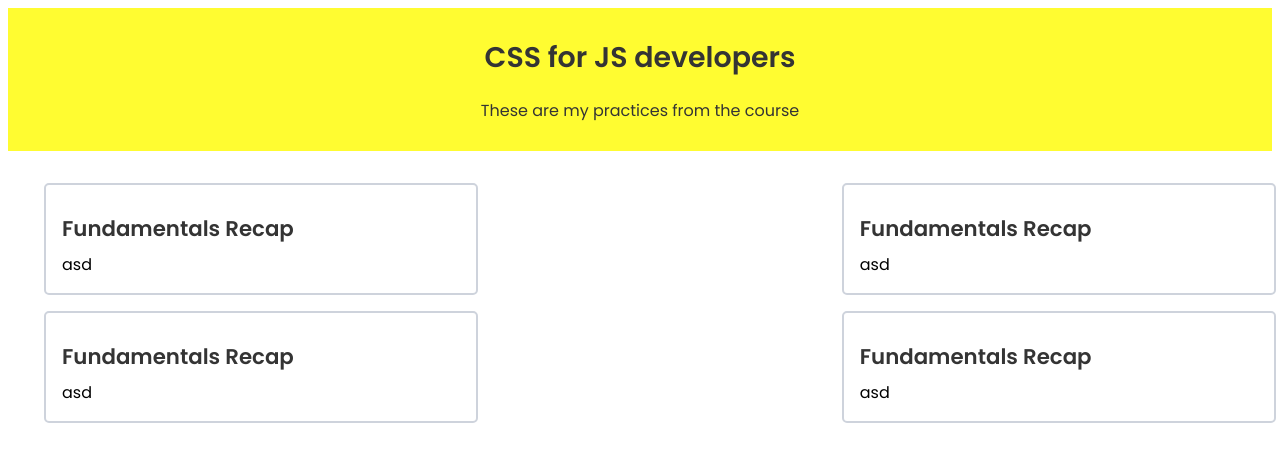
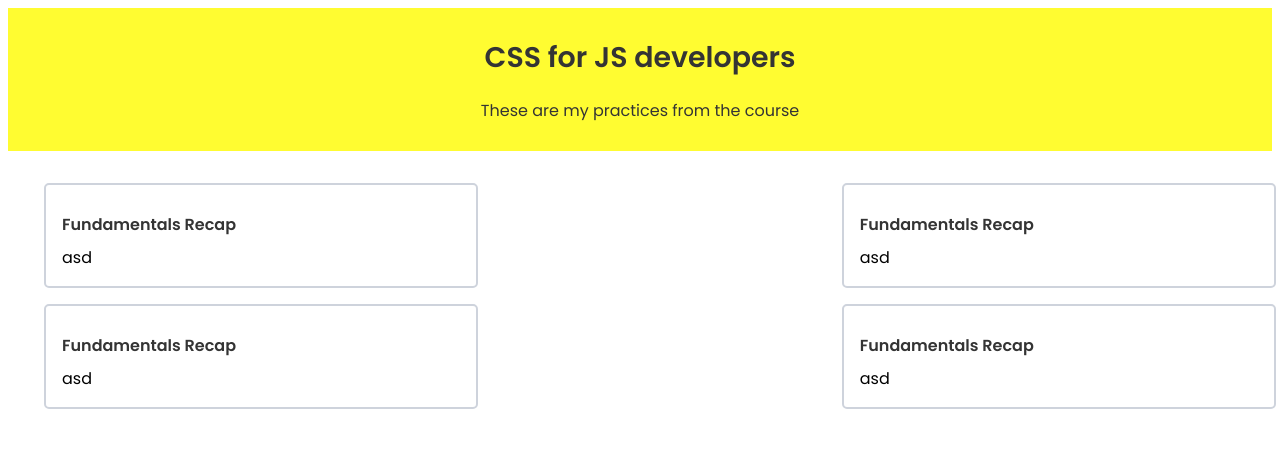
Before and after one commit to 9andresc/css-for-js, a Next.js app: page / in a window 1280 px wide. Shown: the top 462 px of the page. Built offline with nearby package versions, Linux system fonts and the light colour scheme.

Commit message:
refactor: Test

```diff
--- a/components/card/card.tsx
+++ b/components/card/card.tsx
@@ -30,7 +30,7 @@ const Container = styled.li((props) => ({
 export function Card({ children, title }: CardProps): JSX.Element {
   return (
     <Container>
-      <Heading level="2" mb="s">
+      <Heading level="3" mb="s">
         {title}
       </Heading>
       {children}
```
